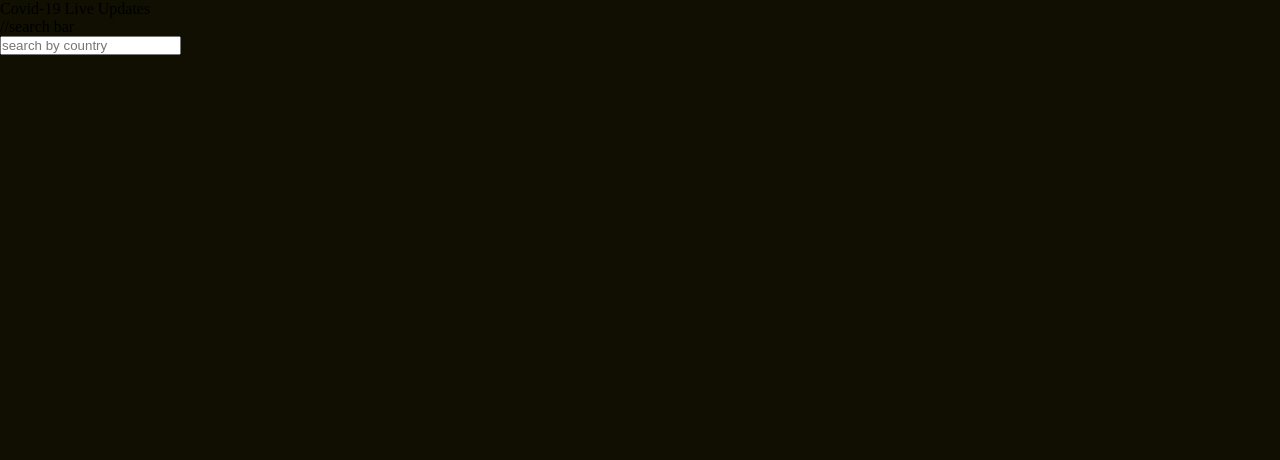
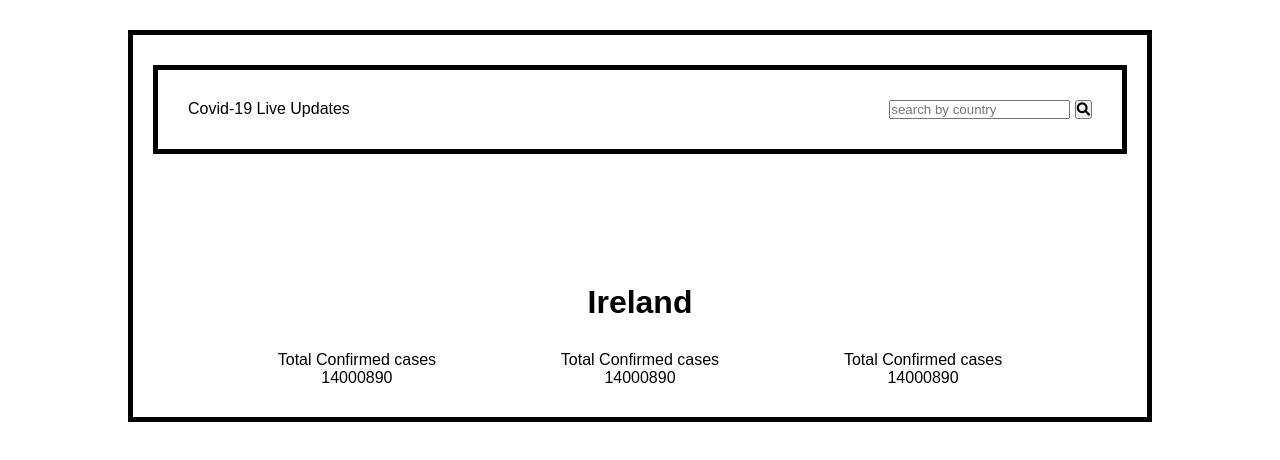
Before and after one commit to yasaswiniboddupalli/Covid-Live-Updates, a plain HTML site: page index.html in a window 1280 px wide. Drawn offline with Linux system fonts and the light colour scheme; a web font is replaced by a local one.

Commit message:
arranging content on layout

```diff
--- a/index.html
+++ b/index.html
@@ -4,24 +4,54 @@
     <meta charset="UTF-8">
     <meta http-equiv="X-UA-Compatible" content="IE=edge">
     <meta name="viewport" content="width=device-width, initial-scale=1.0">
+    <link rel="stylesheet" href="https://cdnjs.cloudflare.com/ajax/libs/font-awesome/5.15.3/css/all.min.css" integrity="sha512-iBBXm8fW90+nuLcSKlbmrPcLa0OT92xO1BIsZ+ywDWZCvqsWgccV3gFoRBv0z+8dLJgyAHIhR35VZc2oM/gI1w==" crossorigin="anonymous" referrerpolicy="no-referrer" />
+    <link rel="stylesheet" href="styles.css">
     <link rel="stylesheet" href="https://use.typekit.net/zxf5fal.css">
-    <link rel="stylesheet" href="styles.css">
     <title>Covid-19 Live Updates</title>
-    <nav class='navigation'>
-        <p class="logo">Covid-19 Live Updates</p>
+</head>
+<body>
+    <div class="main-container">
+       <div class="top-container">
+            <!--logo-->
+       <div class="logo-container">
+        <p id="logo">Covid-19 Live Updates</p>
+       </div>
 
-    </nav>
-    //search bar
-    <div class="container">
-        <div class="search_container">
-            <div class="search_box">
-                <input type="text" class="input" placeholder="search by country">
-                <div class="btn"></div>
+       <!--search input-->
+
+       <div class="search - container">
+        <div class="search-box">
+            <input type="text" class="fa-search" placeholder="search by country">
+             <button type="submit" class="search-btn"><i class="fas fa-search"></i></button>
+        </div>
+       </div>
+       </div>
+        <!--country main-->
+        <div class="country-container">
+            <h1>Ireland</h1>
+        </div>
+
+        <!--results-->
+        <div class="output-container">
+            <!--confirmed cases-->
+            <div class="output1">
+                <label>Total Confirmed cases</label>
+                <p class="cases">14000890</p>
+            </div>
+            <!--death-->
+            <div class="output1">
+                <label>Total Confirmed cases</label>
+                <p class="cases">14000890</p>
+            </div>
+            <!--recovered-->
+            <div class="output1">
+                <label>Total Confirmed cases</label>
+                <p class="cases">14000890</p>
             </div>
         </div>
     </div>
-</head>
-<body>
+
+    </div>
 
 </body>
 </html>
--- a/styles.scss
+++ b/styles.scss
@@ -1,18 +1,63 @@
-$background-color:#100F02;
-$font-family:marine, sans-serif;
-$font-weight-regular:400;
-$font-weight-bold:700;
-$font-color:#ECE9D3;
-$input-font-color:#707070;
-$cta-color:#F0DE40;
-$label-font-color:#F1F0E9;
-
 *{
-    box-sizing:border-box;
+    box-sizing: border-box;
     margin:0;
     padding:0;
 }
 
+$font-family:marine, sans-serif;
+
+
 body{
-    background-color:$background-color;
+    font-family: $font-family;
+    display:grid;
+    place-items: center;
 }
+
+.main-container{
+    display:grid;
+    //place-items: center;
+    width:80%;
+    border:5px solid black;
+    margin:30px 50px;
+    padding:30px 20px;
+
+}
+
+.top-container{
+    display:flex;
+    justify-content:space-between;
+    border:5px solid black;
+    margin-bottom:100px;
+    padding:30px;
+}
+.logo-container{
+
+}
+
+.search-container{
+
+}
+
+.country-container{
+    display:grid;
+    justify-content: center;
+    padding:30px;
+
+}
+
+.output-container{
+    display:flex;
+    justify-content: space-evenly;
+    text-align: center;
+
+    .output1{
+
+
+    }
+    .output2{
+
+    }
+    .output3{
+
+    }
+}
```
Also changed, not shown: index1.html (added, +59 -0 lines), styles.css, 1 other file.
